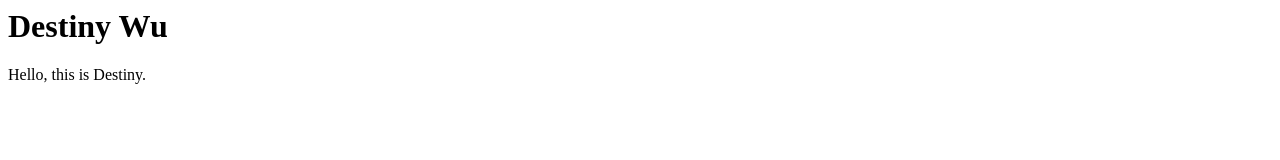
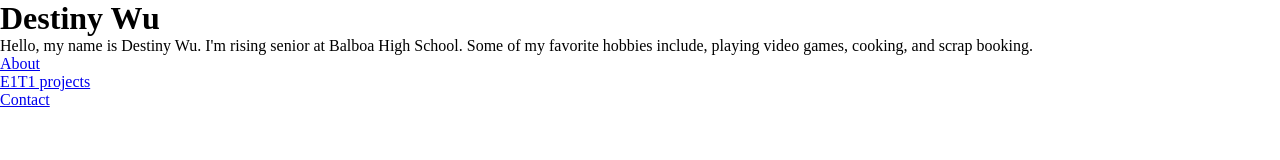
Before and after one commit to deuwu/E1T1, a plain HTML site: page index.html in a window 1280 px wide. Drawn offline with Linux system fonts and the light colour scheme.

Commit message:
navigation

```diff
--- a/index.html
+++ b/index.html
@@ -6,6 +6,13 @@
     </head>
     <body>
         <h1> Destiny Wu </h1>
-        <p> Hello, this is Destiny. </p>
+        <p> Hello, my name is Destiny Wu. I'm rising senior at Balboa High School. Some of my favorite hobbies include, playing video games, cooking, and scrap booking. </p>
+        <nav>
+            <ul>
+                <li><a class= "navigation" href= "about.html"> About </a></li>
+                <li><a class= "navigation" href= "projects"> E1T1 projects </a></li>
+                <li><a class= "navigation" href= "contact"> Contact </a></li>
+            </ul>
+        </nav>
     </body>
 </html>
--- a/style.css
+++ b/style.css
@@ -1 +1,16 @@
-!hello!
+* {
+    margin: 0px;
+    padding: 0px;
+}
+
+head {
+
+}
+
+body{
+
+}
+
+p {
+
+}
```
